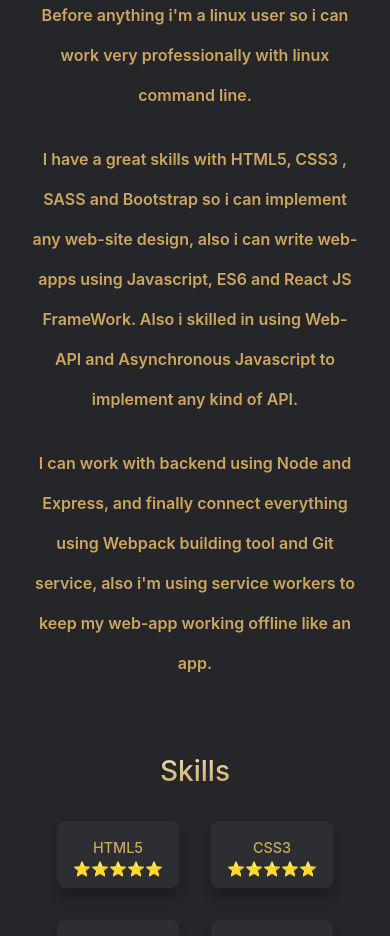
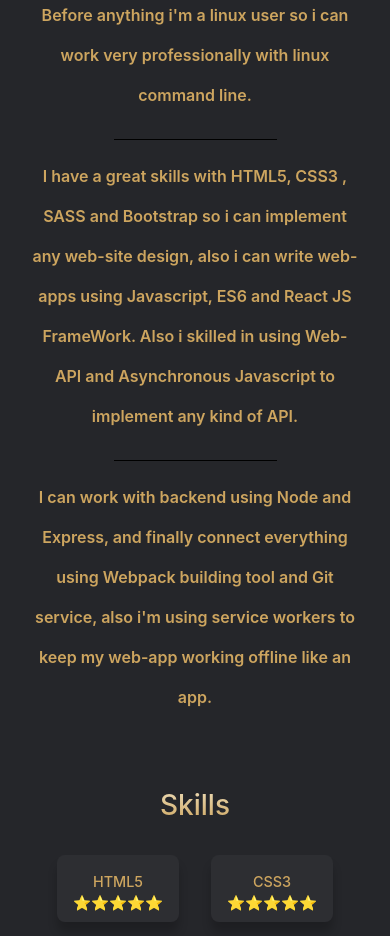
Before and after one commit to mwafy092/Mwafy-Landing-Page, a React (Create React App) app: page / in a window 390 px wide. Shown: the part 1400-2336 px from the top of the page. Built offline with nearby package versions, Linux system fonts and the light colour scheme.

Commit message:
site update 5

```diff
--- a/src/components/AboutBlock.jsx
+++ b/src/components/AboutBlock.jsx
@@ -36,6 +36,7 @@ function AboutBlock() {
                     Before anything i'm a linux user so i can work very
                     professionally with linux command line.
                 </p>
+                <hr />
                 <p className='center'>
                     I have a great skills with HTML5, CSS3 , SASS and Bootstrap
                     so i can implement any web-site design, also i can write
@@ -43,6 +44,7 @@ function AboutBlock() {
                     i skilled in using Web-API and Asynchronous Javascript to
                     implement any kind of API.
                 </p>
+                <hr />
                 <p>
                     I can work with backend using Node and Express, and finally
                     connect everything using Webpack building tool and Git
--- a/src/styles/AboutBlock.scss
+++ b/src/styles/AboutBlock.scss
@@ -72,6 +72,10 @@
         p.center {
             color: #cda55f;
         }
+        hr {
+            background-color: #000000;
+            width: 50%;
+        }
     }
 }
 
@@ -96,6 +100,9 @@
                 font-size: 1rem;
                 width: 100%;
             }
+            hr {
+                margin: 1rem auto;
+            }
         }
     }
 }
```
